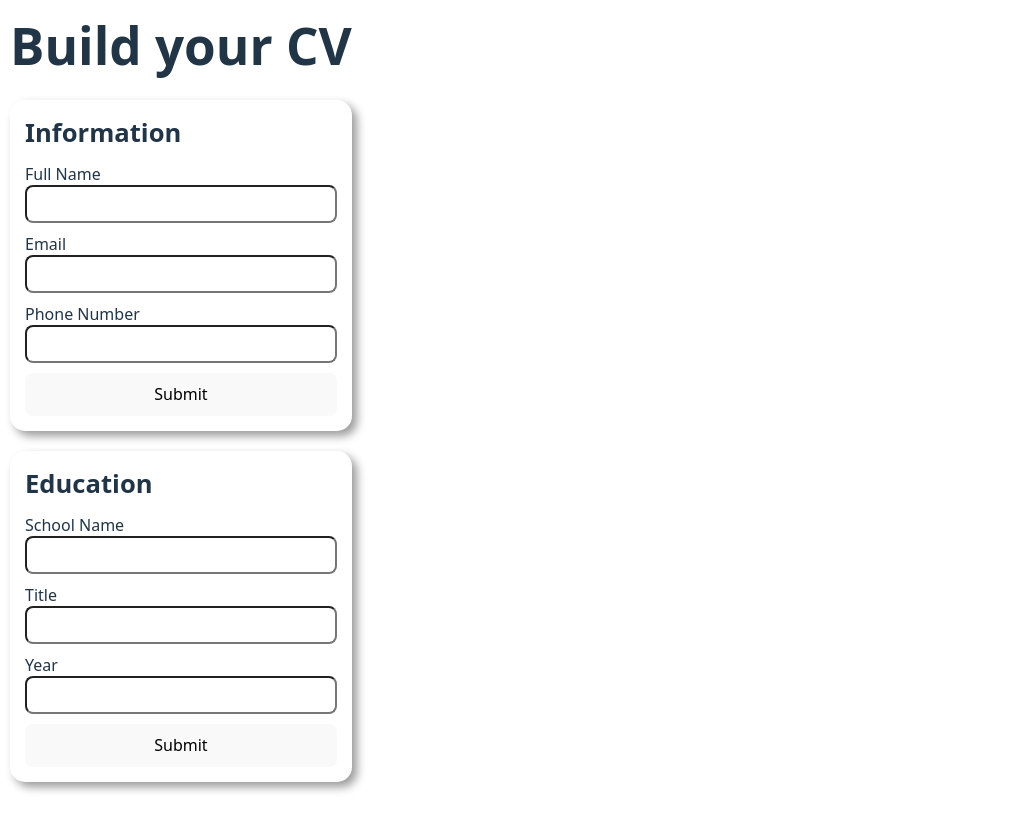
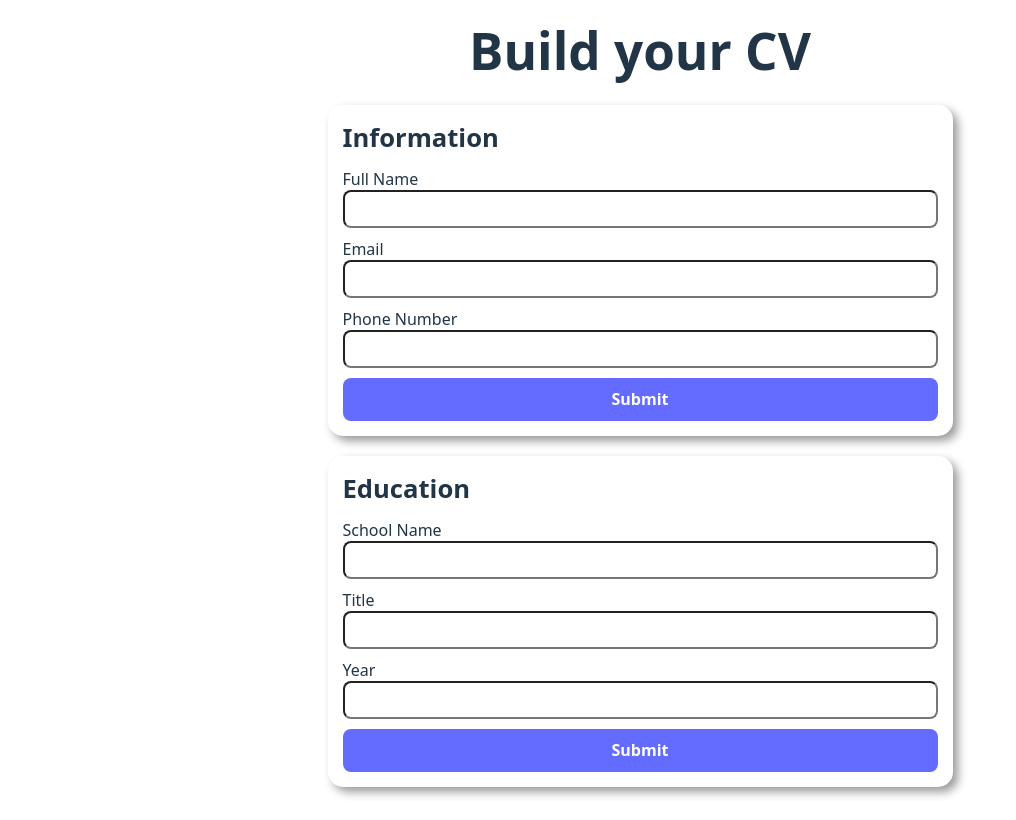
Before and after one commit to bbantier/odin-cv, a React (Vite) app: page / in a window 1280 px wide. Shown: the whole page, without its empty margins (0-1016 px from the left). Built offline with nearby package versions, Linux system fonts and the light colour scheme.

Commit message:
chore: styling

```diff
--- a/src/index.css
+++ b/src/index.css
@@ -20,6 +20,15 @@
   -moz-osx-font-smoothing: grayscale;
 }
 
+div#root {
+  width: 100%;
+  padding: 15px;
+  display: flex;
+  flex-direction: column;
+  align-items: center;
+  gap: 20px;
+}
+
 a {
   font-weight: 500;
   color: #646cff;
@@ -30,10 +39,8 @@ a:hover {
 }
 
 body {
-  margin: 10px;
   display: flex;
   min-width: 320px;
-  min-height: 100vh;
 }
 
 h1 {
@@ -50,9 +57,10 @@ button {
   border: 1px solid transparent;
   padding: 0.6em 1.2em;
   font-size: 1em;
-  font-weight: 500;
+  font-weight: 700;
   font-family: inherit;
-  background-color: #1a1a1a;
+  background-color: #646cff;
+  color: white;
   cursor: pointer;
   transition: border-color 0.25s;
 }
@@ -72,7 +80,4 @@ button:focus-visible {
   a:hover {
     color: #747bff;
   }
-  button {
-    background-color: #f9f9f9;
-  }
 }
--- a/src/style/section.css
+++ b/src/style/section.css
@@ -2,15 +2,10 @@
   --shadow: 5px 5px 10px rgba(0, 0, 0, 0.4);
 }
 
-div#root {
-  display: flex;
-  flex-direction: column;
-  gap: 20px;
-}
-
 .section {
+  margin: 0 auto;
   padding: 15px;
-  width: 100%;
+  width: 50%;
   box-shadow: var(--shadow);
   border-radius: 15px;
   transition: width 0.1s linear, box-shadow 0.1s ease-out;
@@ -35,5 +30,5 @@ h2.section-title {
 .edit-btn {
   position: absolute;
   top: 50%;
-  right: 0;
+  right: 15px;
 }
```
